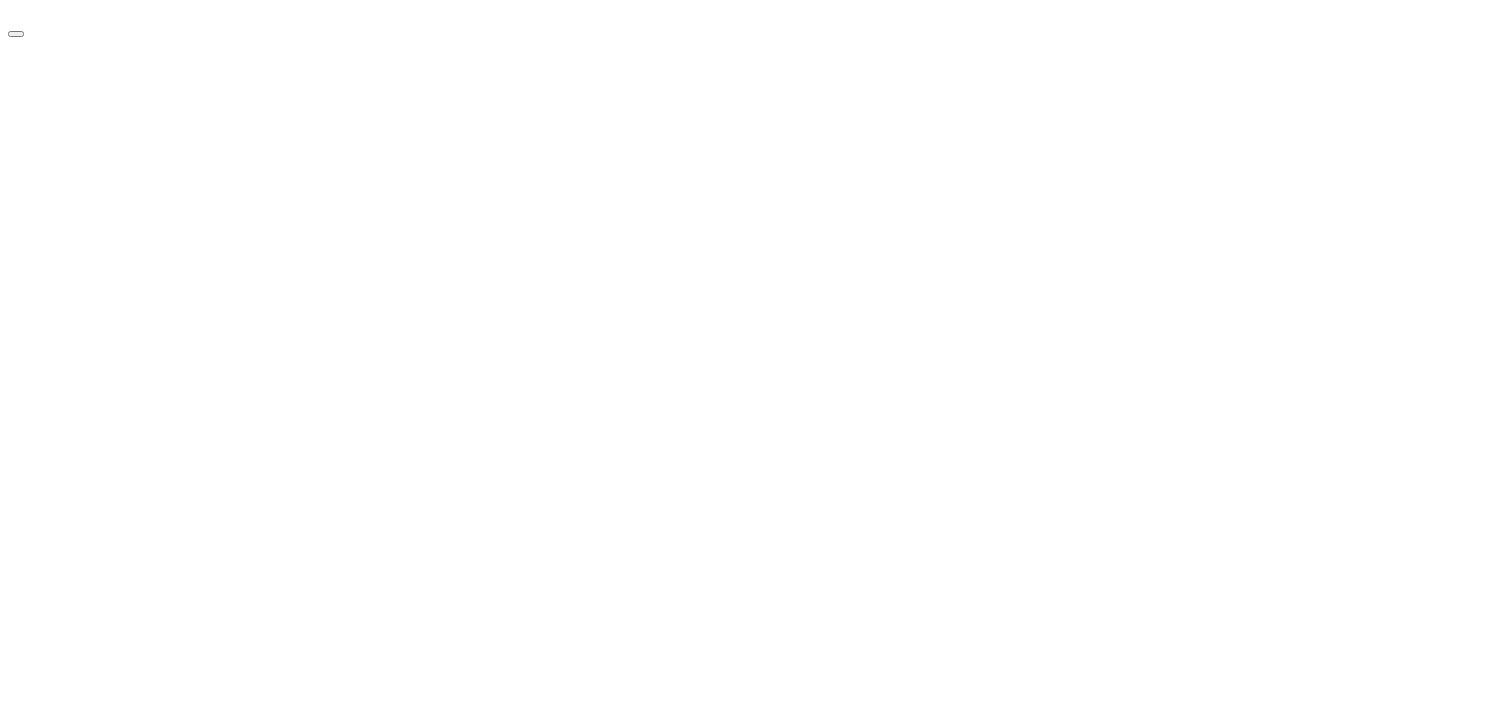
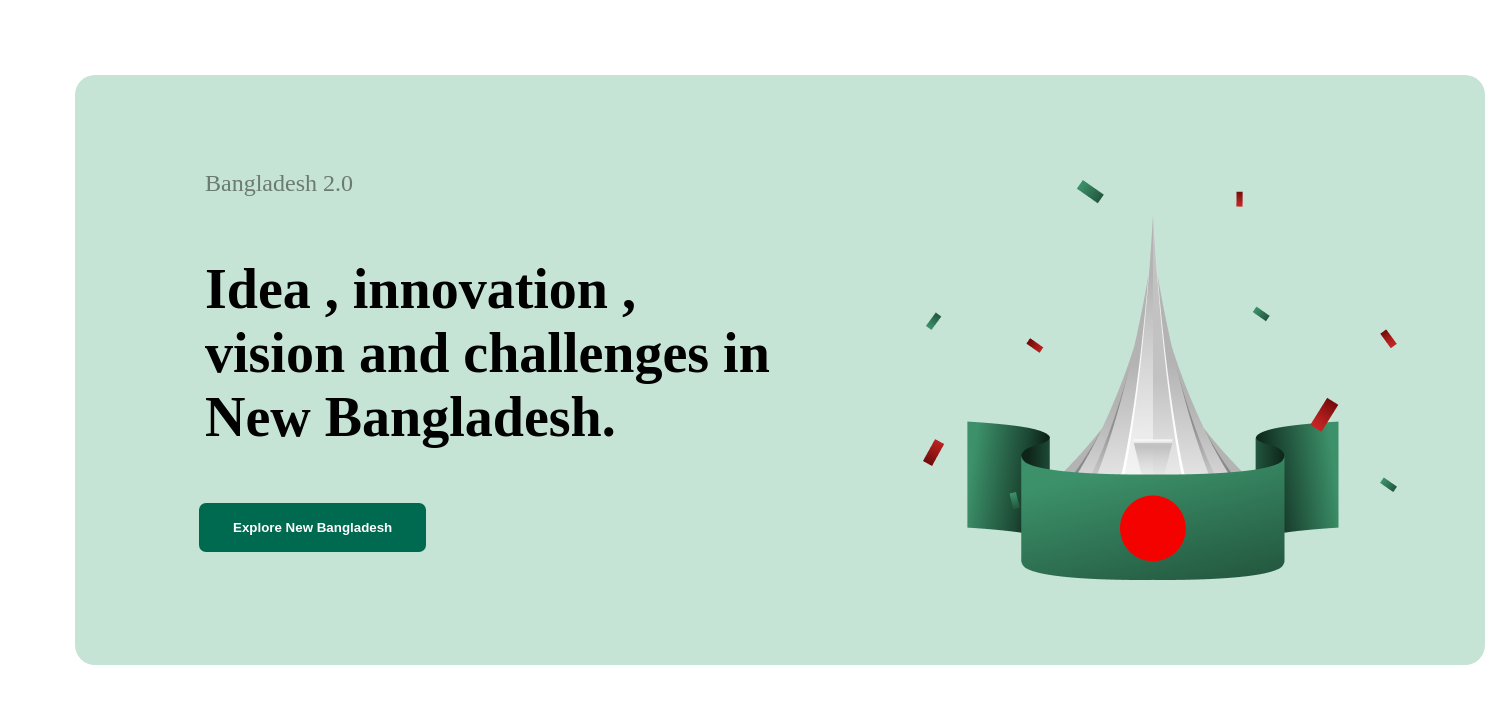
Before and after one commit to JerinOnTheXplore/Building-New-Bangladesh, a plain HTML site: page index.html in a window 1280 px wide. Shown: the whole page, 1485 px wide, since content can reach past the window. Drawn offline with Linux system fonts and the light colour scheme.

Commit message:
added banner section

```diff
--- a/index.html
+++ b/index.html
@@ -4,14 +4,22 @@
     <meta charset="UTF-8">
     <meta name="viewport" content="width=device-width, initial-scale=1.0">
     <title>Bangladesh Reform</title>
+    <link rel="preconnect" href="https://fonts.googleapis.com">
+<link rel="preconnect" href="https://fonts.gstatic.com" crossorigin>
+<link href="https://fonts.googleapis.com/css2?family=Fira+Sans:ital,wght@0,100;0,200;0,300;0,400;0,500;0,600;0,700;0,800;0,900;1,100;1,200;1,300;1,400;1,500;1,600;1,700;1,800;1,900&display=swap" rel="stylesheet">
     <link rel="stylesheet" href="styles/styles.css">
 </head>
 <body>
-    <section>
-        <div>
-            <p></p>
-            <h1></h1>
-            <button></button>
+    <section id="hero">
+        <div class="banner">
+            <div class="banner-content">
+            <p class="banner-title">Bangladesh 2.0</p>
+            <h1 class="heading">Idea , innovation ,<br>
+                vision and challenges in <br> New Bangladesh.</h1>
+            <button class="btn-primary">Explore New Bangladesh</button>
+            </div>
+            <div>
+            <img class="banner-image" src="assets/hero.png" alt="Hero Image">
         </div>
     </section>
 </body>
--- a/styles/styles.css
+++ b/styles/styles.css
@@ -0,0 +1,70 @@
+*{
+    margin: 15px 15px 15px 15px;
+    padding: 15px;
+    border-radius: 20px;
+}
+/* banner styling */
+#hero{
+    background-color:rgb(198, 228, 214);
+    height: 560px;
+    width: 1380px;
+    display: flex;
+    flex-direction: row;
+}
+.banner{
+    display: flex;
+}
+.banner-content{
+    width: 622px;
+    height: 326px;
+    display: flex;
+    flex-direction: column;
+    justify-content: flex-start;
+    align-items: flex-start;
+    gap: 0px;
+    margin: 5px 50px 5px 40px;
+}
+.banner-title{
+    color: rgba(15, 15, 15, 0.5);
+    font-size: 24px;
+    font-weight: 500;
+    width: 622px;
+    height: 29px;
+    display: flex;
+    flex-direction: column;
+    justify-content: flex-start;
+    align-items: flex-start;
+    gap: 15px;
+    text-align: left;
+}
+.heading{
+    font-size: 56px;
+    font-weight: 700;
+    display: flex;
+    flex-direction: column;
+    justify-content: flex-start;
+    align-items: flex-start;
+    height: 246px;
+    width: 622px;
+}
+.banner-image{
+    width: 474.03;
+    height: 400;
+}
+.btn-primary{
+    color: rgb(255, 255, 255);
+    font-size: 18;
+    font-weight: 600;
+    border-radius: 7px;
+    background:rgb(0, 106, 80) ;
+    width: 270;
+    height: 56;
+    display: flex;
+    flex-direction: row;
+    justify-content: center;
+    align-items: center;
+    gap: 48px;
+    padding: 17px 34px 17px 34px;
+    margin: 24px;
+    border: none;
+}
```
